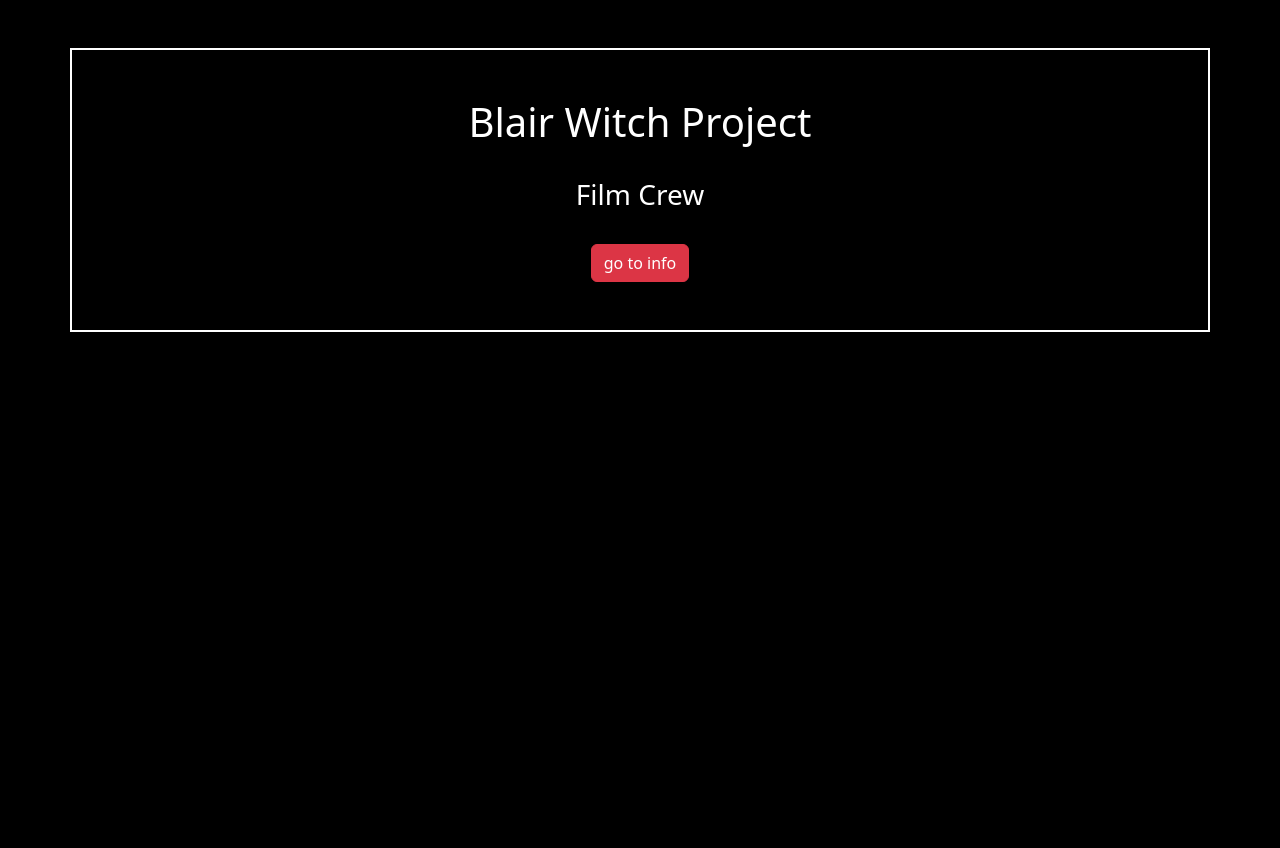
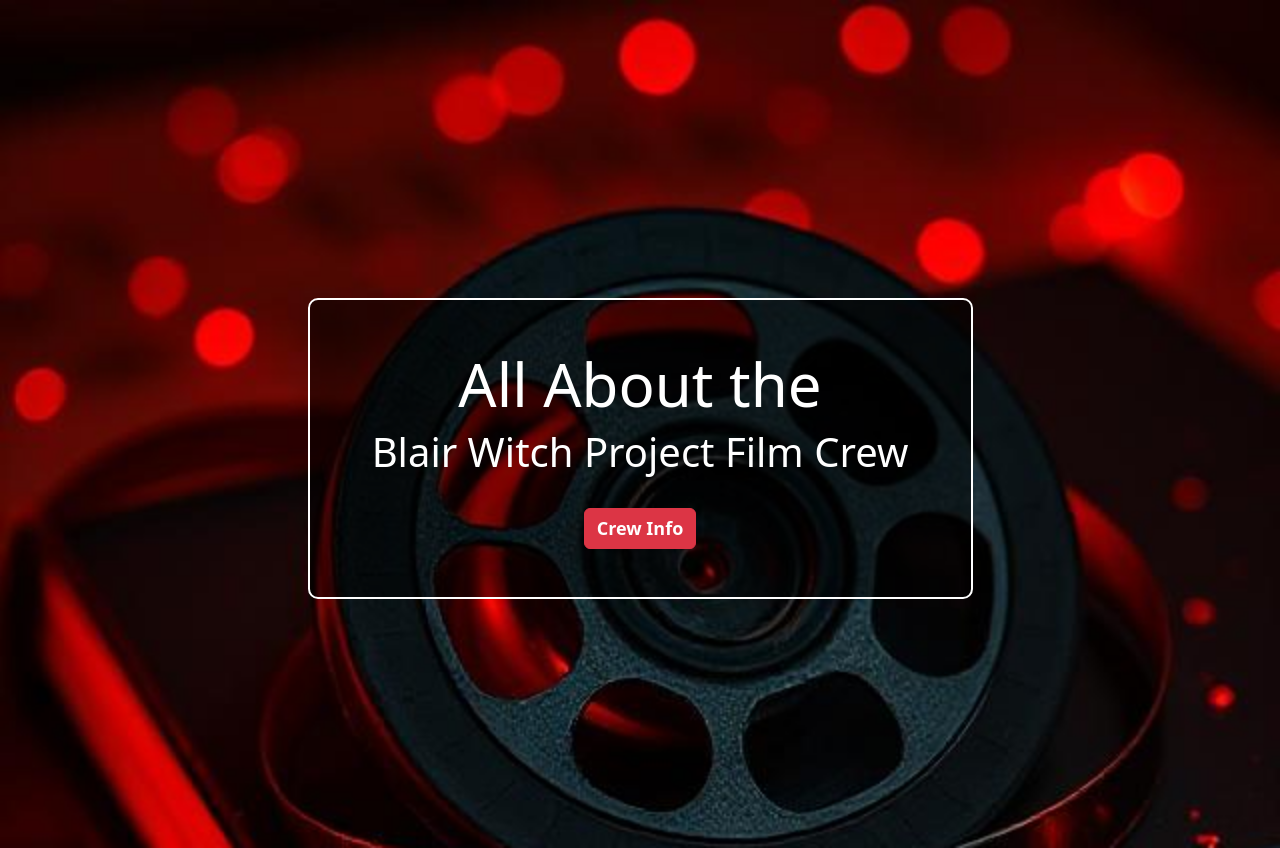
Before and after one commit to Shagan742/team-players-site, a plain HTML site: page index.html in a window 1280 px wide. Before the commit the page ends 800 px from the top, so only its background shows below. Drawn offline with nearby package versions, Linux system fonts and the light colour scheme.

Commit message:
decored landing and info page, only page left to do is roster page

```diff
--- a/index.html
+++ b/index.html
@@ -23,15 +23,14 @@
         <header>
             <!-- place navbar here -->
         </header>
-        <main class="mt-5 d-flex align-content-center flex-wrap justify-content-center">
-            <div class="container align-content-center">
-            <div class="row text-center">
-                <div class="col" style= "border:2px solid white;">
-                    <h1 class="heading mt-5">Blair Witch Project</h1>
+        <main class="mt-5 d-flex align-items-center flex-wrap justify-content-center" style="height:100vh">
+            <div class="container">
+            <div class="row text-center justify-content-center">
+                <div class="col-7" style= "border:2px solid white; border-radius: 10px; background-color: rgba(0,0,0,0.5);">
+                    <h1 class="heading mt-5">All About the </h1>
+                    <h2 class="mt-1">Blair Witch Project Film Crew</h2>
                     <br>
-                    <h3>Film Crew</h3>
-                    <br>
-                    <a class="btn btn-danger mb-5" href="info.html">go to info</a>
+                    <a class="btn btn-danger mb-5" href="info.html">Crew Info</a>
                 </div>
             </div>
             </div>
--- a/style.css
+++ b/style.css
@@ -1,11 +1,33 @@
 html {
     overflow-x:hidden;
+    /* overflow-y:hidden; */
 }
 
 body {
-    background-color: black;
+    background-image:url(imgs/bg.jpg);
+    background-repeat:no-repeat;
+    background-attachment:fixed;
+    background-size:cover;
+    background-position-y:center;
 }
 
-.heading, h3 {
+.heading, h2 {
     color:white;
 }
+
+.heading {
+    font-size:60px;
+}
+h2 {
+    font-size:40px;
+}
+
+.btn {
+    font-size:18px;
+    font-weight:bold;
+}
+
+.btn:hover {
+    background-color:red;
+    border:2px solid white;
+}
```
Also changed, not shown: styleInfo.css (+7 -2 lines), imgs/bg.jpg (added).
